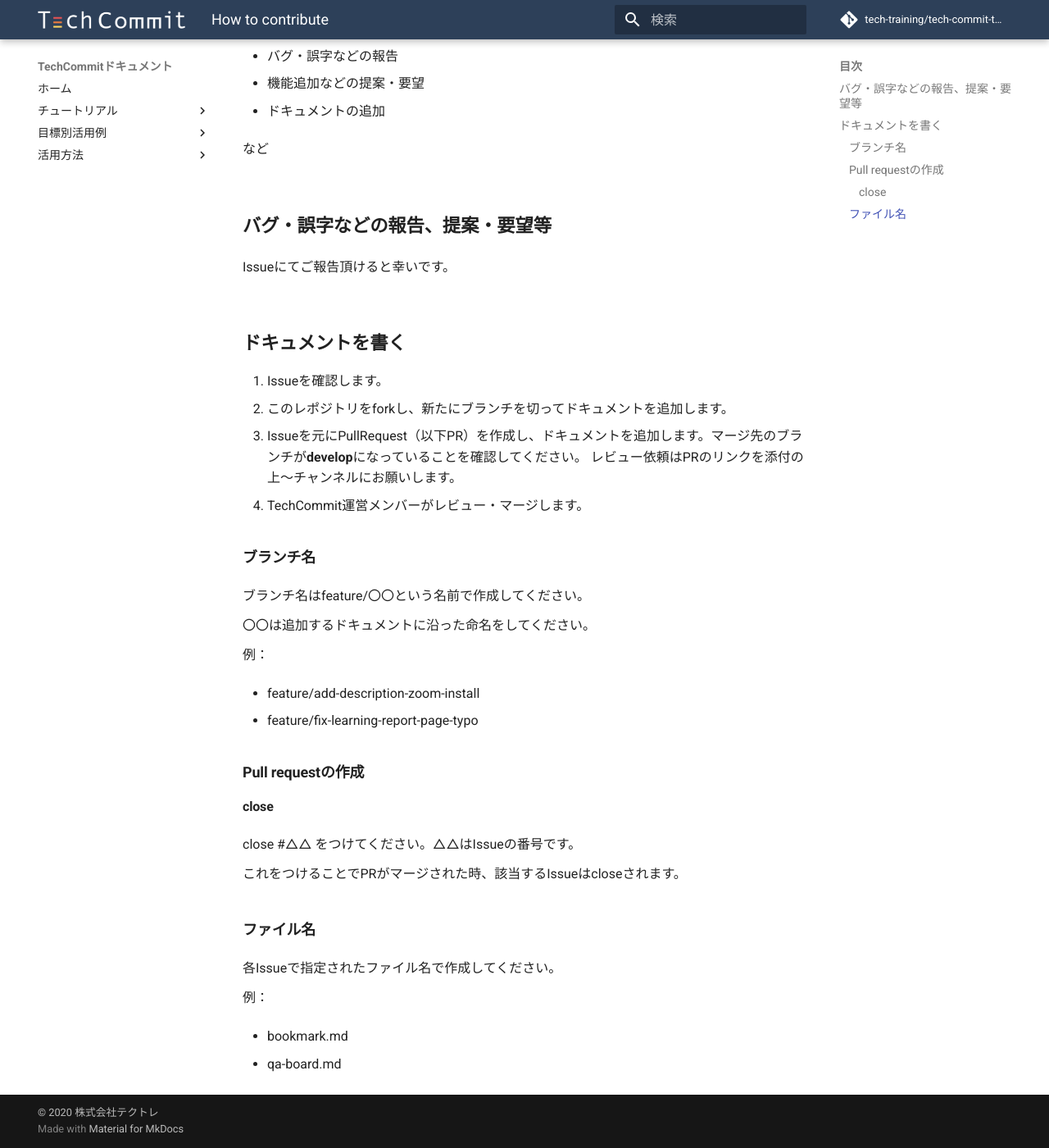
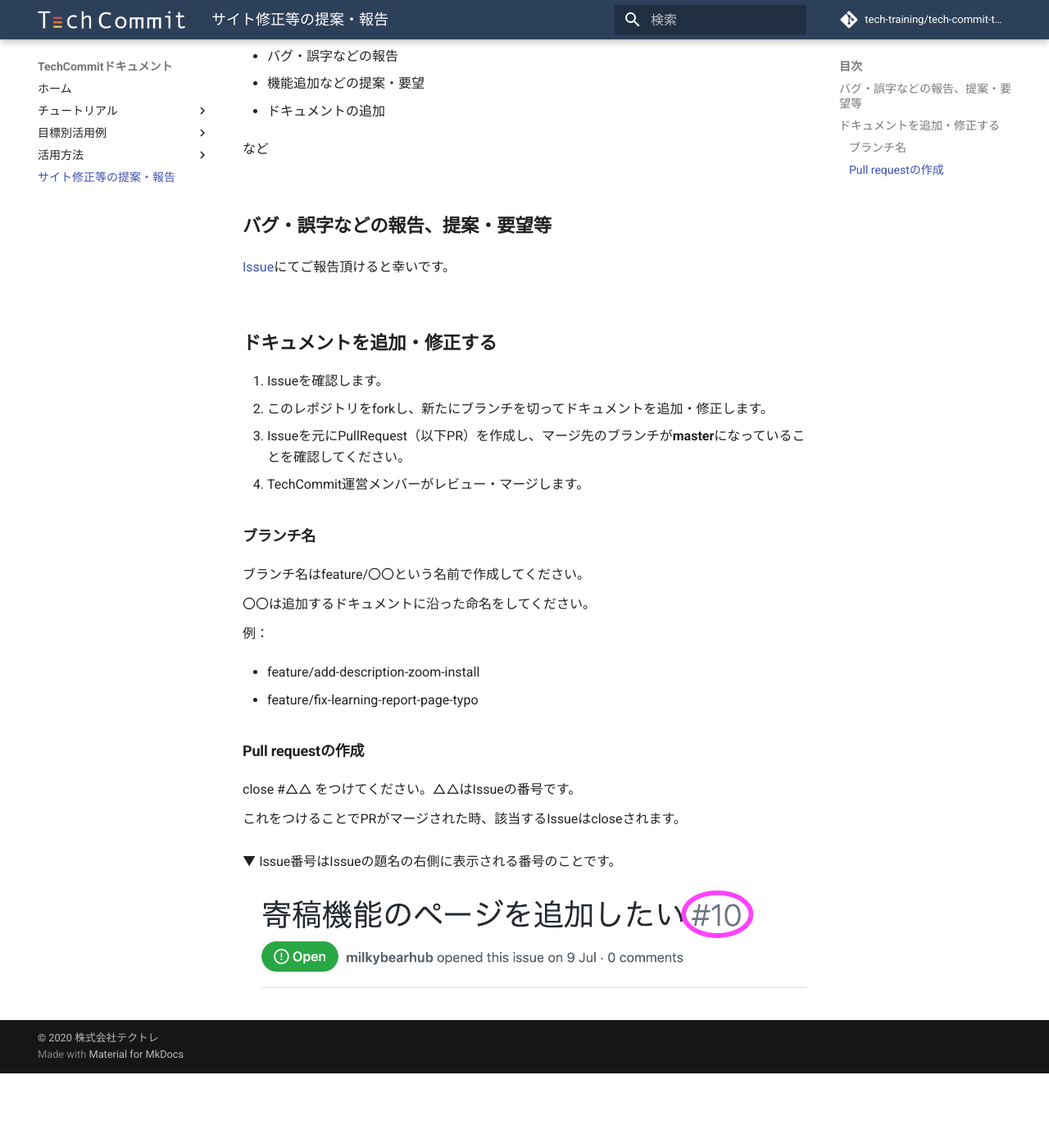
Before and after one commit to tech-training/tech-commit-doc, an MkDocs documentation site: the page built from docs/contribute.md, in a window 1280 px wide and 1400 px high, scrolled down 184 px. Shown: the whole window at 82% size. Built offline with MkDocs 1.6.1 and Material for MkDocs 9.7.7, drawn with Linux system fonts in a browser that asks for light colours; comment, search, counter and statistics services are not loaded; after the commit the page ends 1493 px from its top, so only the background shows below that.

Commit message:
【Modify】コントリビューションページを追加

```diff
--- a/docs/contribute.md
+++ b/docs/contribute.md
@@ -8,13 +8,12 @@
 など
 
 ## バグ・誤字などの報告、提案・要望等
-Issueにてご報告頂けると幸いです。
+[Issue](https://github.com/tech-training/tech-commit-doc/issues)にてご報告頂けると幸いです。
 
-## ドキュメントを書く
+## ドキュメントを追加・修正する
 1. Issueを確認します。
-2. このレポジトリをforkし、新たにブランチを切ってドキュメントを追加します。
-3. Issueを元にPullRequest（以下PR）を作成し、ドキュメントを追加します。マージ先のブランチが**develop**になっていることを確認してください。
-レビュー依頼はPRのリンクを添付の上〜チャンネルにお願いします。
+2. このレポジトリをforkし、新たにブランチを切ってドキュメントを追加・修正します。
+3. Issueを元にPullRequest（以下PR）を作成し、マージ先のブランチが**master**になっていることを確認してください。
 4. TechCommit運営メンバーがレビュー・マージします。
 
 ### ブランチ名
@@ -26,13 +25,8 @@
 - feature/fix-learning-report-page-typo
 
 ### Pull requestの作成
-#### close
 close #△△ をつけてください。△△はIssueの番号です。
 これをつけることでPRがマージされた時、該当するIssueはcloseされます。
 
-### ファイル名
-各Issueで指定されたファイル名で作成してください。
-例：
-
-- bookmark.md
-- qa-board.md
+▼ Issue番号はIssueの題名の右側に表示される番号のことです。
+![Issue番号](images/contribute/issue-number.png)
--- a/mkdocs.yml
+++ b/mkdocs.yml
@@ -54,3 +54,4 @@
     - オンラインもくもく会: mokumoku.md
     - オンライン週末勉強会: online-event.md
     - 講師募集: looking-for-organizer.md
+- サイト修正等の提案・報告: contribute.md
```
Also changed, not shown: docs/images/contribute/issue-number.png (added).
